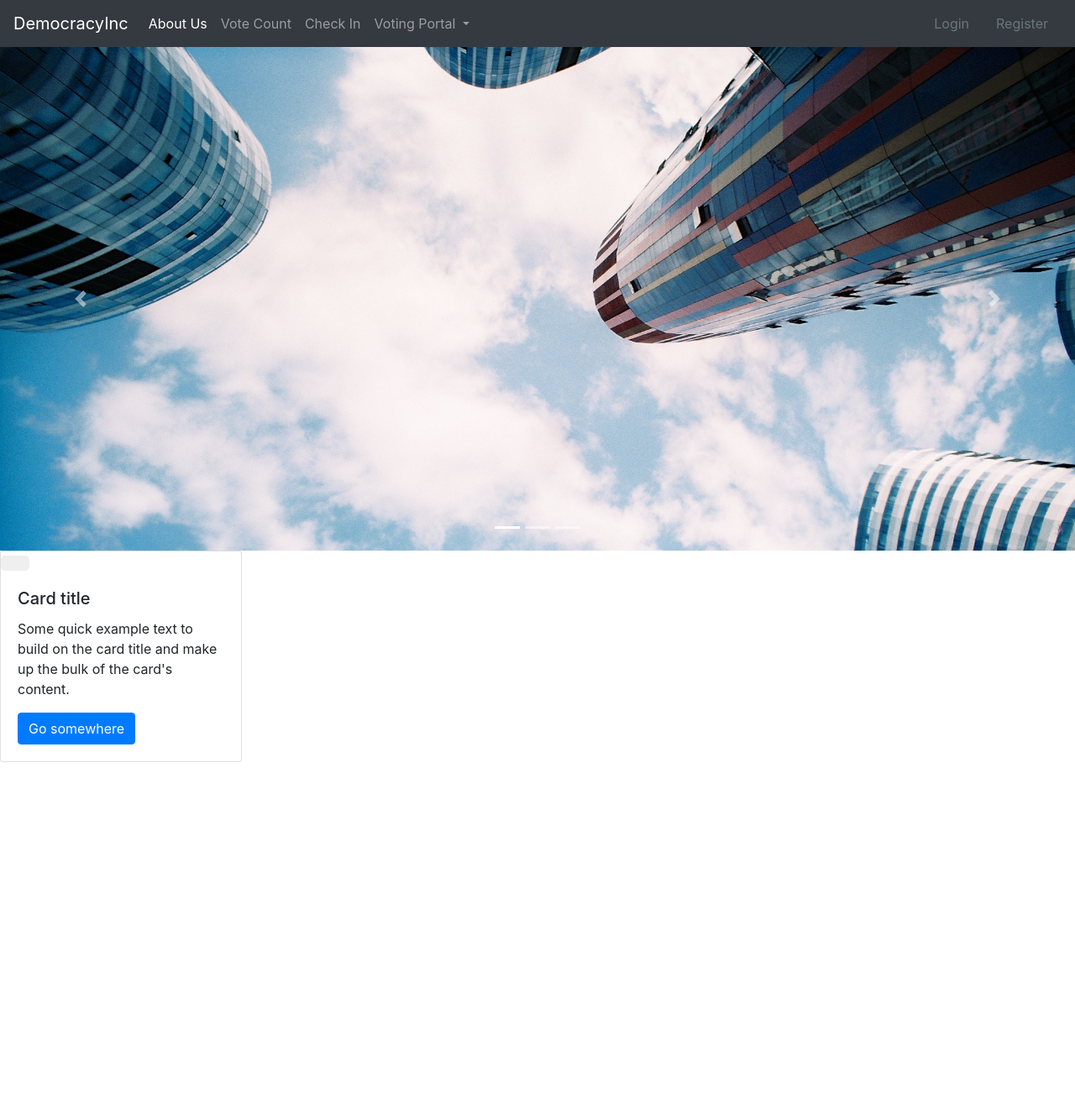
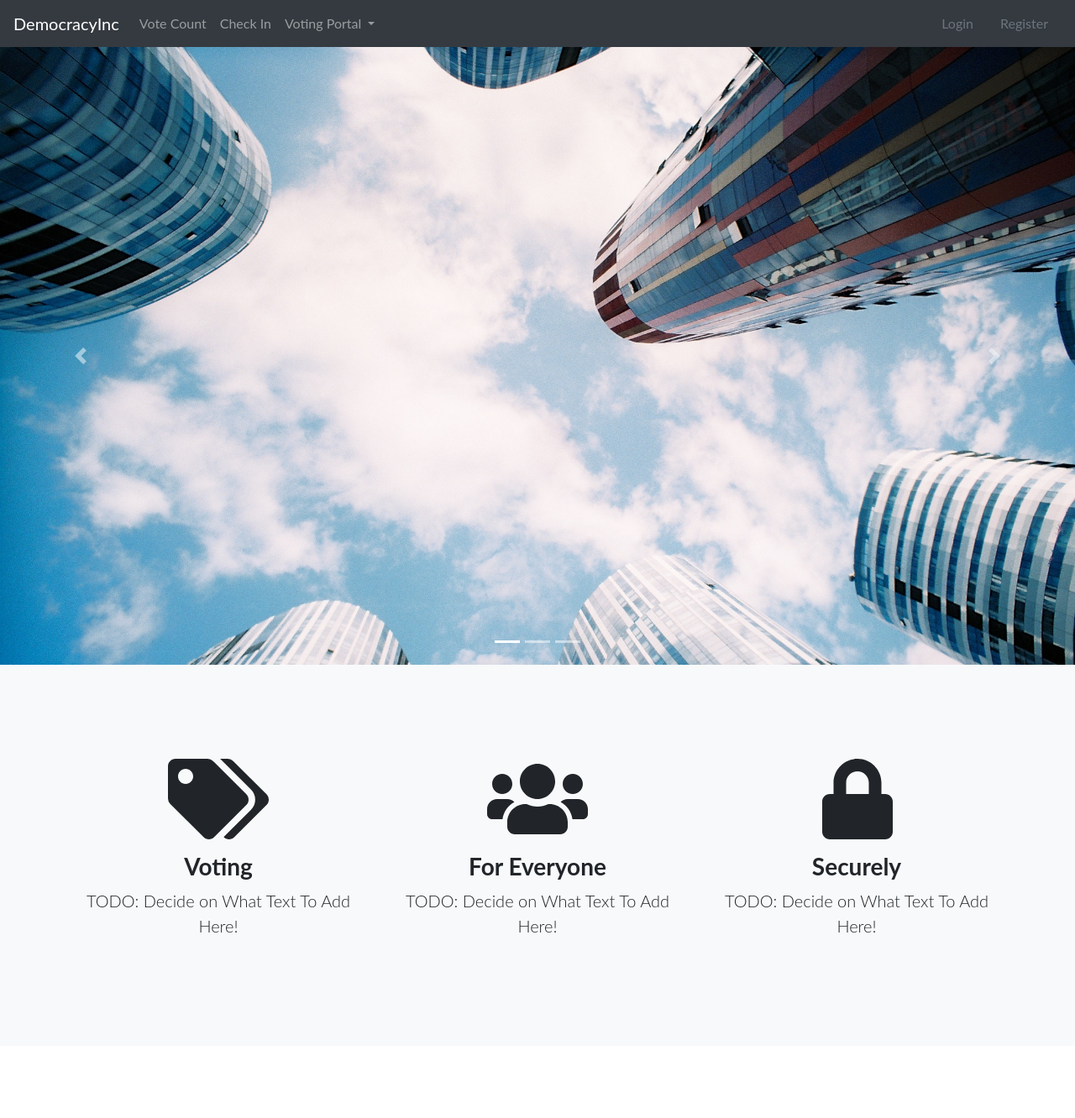
Before and after one commit to Barryxyz/DemocracyInc, a Django app: page /home/ in a window 1280 px wide. Shown: the whole page at 84% size. Before the commit the page ends 908 px from the top, so only its background shows below. Run offline with Django 3.2, Linux system fonts and the light colour scheme; some libraries are stand-ins or nearby versions.

Commit message:
added services icons

```diff
--- a/vote/static/css/main.css
+++ b/vote/static/css/main.css
@@ -5,11 +5,141 @@ h1 {
 }
 
 .carousel-item {
-  height: 75vh;
-  min-height: 300px;
+  height: 92vh;
+  min-height: 500px;
   background: no-repeat center center scroll;
   -webkit-background-size: cover;
   -moz-background-size: cover;
   -o-background-size: cover;
   background-size: cover;
 }
+
+i {
+  padding-left: 30px;
+}
+
+body {
+  font-family: 'Lato', 'Helvetica Neue', Helvetica, Arial, sans-serif;
+}
+
+h2,
+h3,
+h4,
+h5,
+h6 {
+  font-family: 'Lato', 'Helvetica Neue', Helvetica, Arial, sans-serif;
+  font-weight: 700;
+}
+
+header.masthead {
+  position: relative;
+  background-color: #343a40;
+  background: url("../img/bg-masthead.jpg") no-repeat center center;
+  -webkit-background-size: cover;
+  -moz-background-size: cover;
+  -o-background-size: cover;
+  background-size: cover;
+  padding-top: 8rem;
+  padding-bottom: 8rem;
+}
+
+header.masthead .overlay {
+  position: absolute;
+  background-color: #212529;
+  height: 100%;
+  width: 100%;
+  top: 0;
+  left: 0;
+  opacity: 0.3;
+}
+
+header.masthead h1 {
+  font-size: 2rem;
+}
+
+@media (min-width: 768px) {
+  header.masthead {
+    padding-top: 12rem;
+    padding-bottom: 12rem;
+  }
+  header.masthead h1 {
+    font-size: 3rem;
+  }
+}
+
+.showcase .showcase-text {
+  padding: 3rem;
+}
+
+.showcase .showcase-img {
+  min-height: 30rem;
+  background-size: cover;
+}
+
+@media (min-width: 768px) {
+  .showcase .showcase-text {
+    padding: 7rem;
+  }
+}
+
+.features-icons {
+  padding-top: 7rem;
+  padding-bottom: 7rem;
+}
+
+.features-icons .features-icons-item {
+  max-width: 20rem;
+}
+
+.features-icons .features-icons-item .features-icons-icon {
+  height: 7rem;
+}
+
+.features-icons .features-icons-item .features-icons-icon i {
+  font-size: 4.5rem;
+}
+
+.features-icons .features-icons-item:hover .features-icons-icon i {
+  font-size: 5rem;
+}
+
+.testimonials {
+  padding-top: 7rem;
+  padding-bottom: 7rem;
+}
+
+.testimonials .testimonial-item {
+  max-width: 18rem;
+}
+
+.testimonials .testimonial-item img {
+  max-width: 12rem;
+  box-shadow: 0px 5px 5px 0px #adb5bd;
+}
+
+.call-to-action {
+  position: relative;
+  background-color: #343a40;
+  background: url("../img/bg-masthead.jpg") no-repeat center center;
+  -webkit-background-size: cover;
+  -moz-background-size: cover;
+  -o-background-size: cover;
+  background-size: cover;
+  padding-top: 7rem;
+  padding-bottom: 7rem;
+}
+
+.call-to-action .overlay {
+  position: absolute;
+  background-color: #212529;
+  height: 100%;
+  width: 100%;
+  top: 0;
+  left: 0;
+  opacity: 0.3;
+}
+
+footer.footer {
+  padding-top: 4rem;
+  padding-bottom: 4rem;
+}
--- a/vote/templates/vote/base.html
+++ b/vote/templates/vote/base.html
@@ -9,11 +9,13 @@
 
     <!-- Bootstrap CSS -->
     <link rel="stylesheet" href="https://maxcdn.bootstrapcdn.com/bootstrap/4.0.0/css/bootstrap.min.css" integrity="sha384-Gn5384xqQ1aoWXA+058RXPxPg6fy4IWvTNh0E263XmFcJlSAwiGgFAW/dAiS6JXm" crossorigin="anonymous">
+    <script defer src="https://use.fontawesome.com/releases/v5.0.8/js/all.js"></script>
     <link rel="stylesheet" href="{% static "css/main.css" %}">
 
     <title>DemocracyInc</title>
   </head>
   <body>
+
     <nav class="navbar navbar-expand-lg navbar-dark bg-dark">
       <a class="navbar-brand" href="#">DemocracyInc</a>
       <button class="navbar-toggler" type="button" data-toggle="collapse" data-target="#navbarSupportedContent" aria-controls="navbarSupportedContent" aria-expanded="false" aria-label="Toggle navigation">
@@ -22,13 +24,9 @@
 
       <div class="collapse navbar-collapse" id="navbarSupportedContent">
         <ul class="navbar-nav mr-auto">
-          <li class="nav-item active">
-            <a class="nav-link" href="#">About Us<span class="sr-only">(current)</span></a>
-          </li>
           <li class="nav-item">
             <a class="nav-link" href="#">Vote Count</a>
           </li>
-
           <li class="nav-item">
             <a class="nav-link" href="#">Check In</a>
           </li>
@@ -78,18 +76,45 @@
         <span class="sr-only">Next</span>
       </a>
     </div>
-    <div class="card" style="width: 18rem;">
-      <div>
-        <button type="button" class="btn btn-default btn-lg">
-          <span class="glyphicon glyphicon-star"></span>
-        </button>
-      </div>      <div class="card-body">
-        <h5 class="card-title">Card title</h5>
-        <p class="card-text">Some quick example text to build on the card title and make up the bulk of the card's content.</p>
-        <a href="#" class="btn btn-primary">Go somewhere</a>
+
+    <section class="features-icons bg-light text-center">
+      <div class="container">
+        <div class="row">
+          <div class="col-lg-4">
+            <div class="features-icons-item mx-auto mb-5 mb-lg-0 mb-lg-3">
+              <div class="features-icons-icon d-flex" style="padding-left:100px">
+                <i class="fas fa-tags fa-6x fa-fw"></i>
+              </div>
+              <h3>Voting</h3>
+              <p class="lead mb-0">TODO: Decide on What Text To Add Here!</p>
+            </div>
+          </div>
+          <div class="col-lg-4">
+            <div class="features-icons-item mx-auto mb-5 mb-lg-0 mb-lg-3">
+              <div class="features-icons-icon d-flex" style="padding-left:100px">
+                <i class="fas fa-users fa-6x"></i>
+              </div>
+
+              <h3>For Everyone</h3>
+              <p class="lead mb-0">TODO: Decide on What Text To Add Here!</p>
+            </div>
+          </div>
+          <div class="col-lg-4">
+            <div class="features-icons-item mx-auto mb-0 mb-lg-3">
+              <div class="features-icons-icon d-flex" style="padding-left:119px">
+                <i class="fas fa-lock fa-6x"></i>
+              </div>
+              <h3>Securely</h3>
+              <p class="lead mb-0">TODO: Decide on What Text To Add Here!</p>
+            </div>
+          </div>
+        </div>
       </div>
-    </div>
+    </section>
+
     <h1>DemocracyInc</h1>
+
+
 
 
     <script src="https://code.jquery.com/jquery-3.2.1.slim.min.js" integrity="sha384-KJ3o2DKtIkvYIK3UENzmM7KCkRr/rE9/Qpg6aAZGJwFDMVNA/GpGFF93hXpG5KkN" crossorigin="anonymous"></script>
```
Also changed, not shown: 10 other files.
